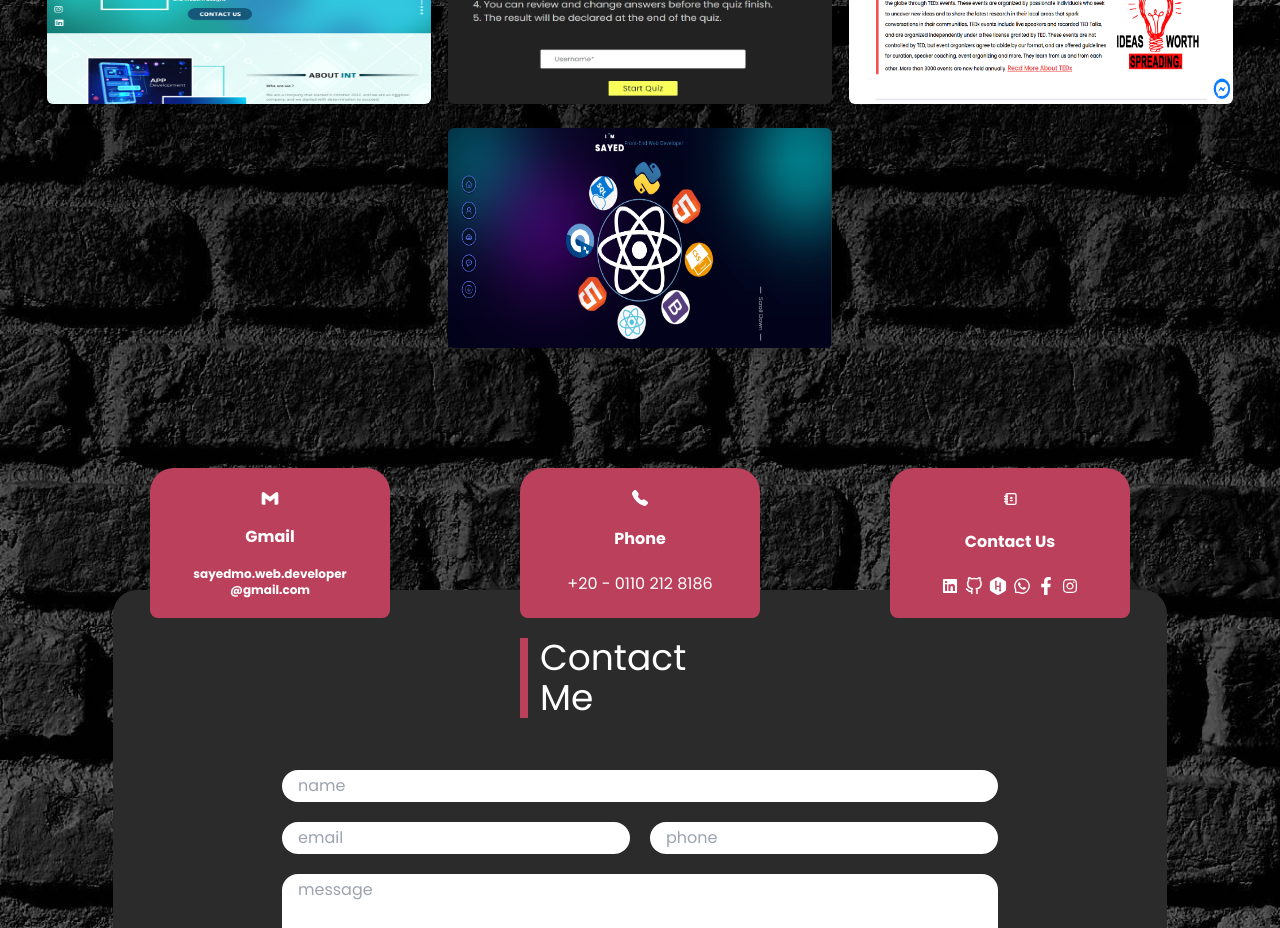
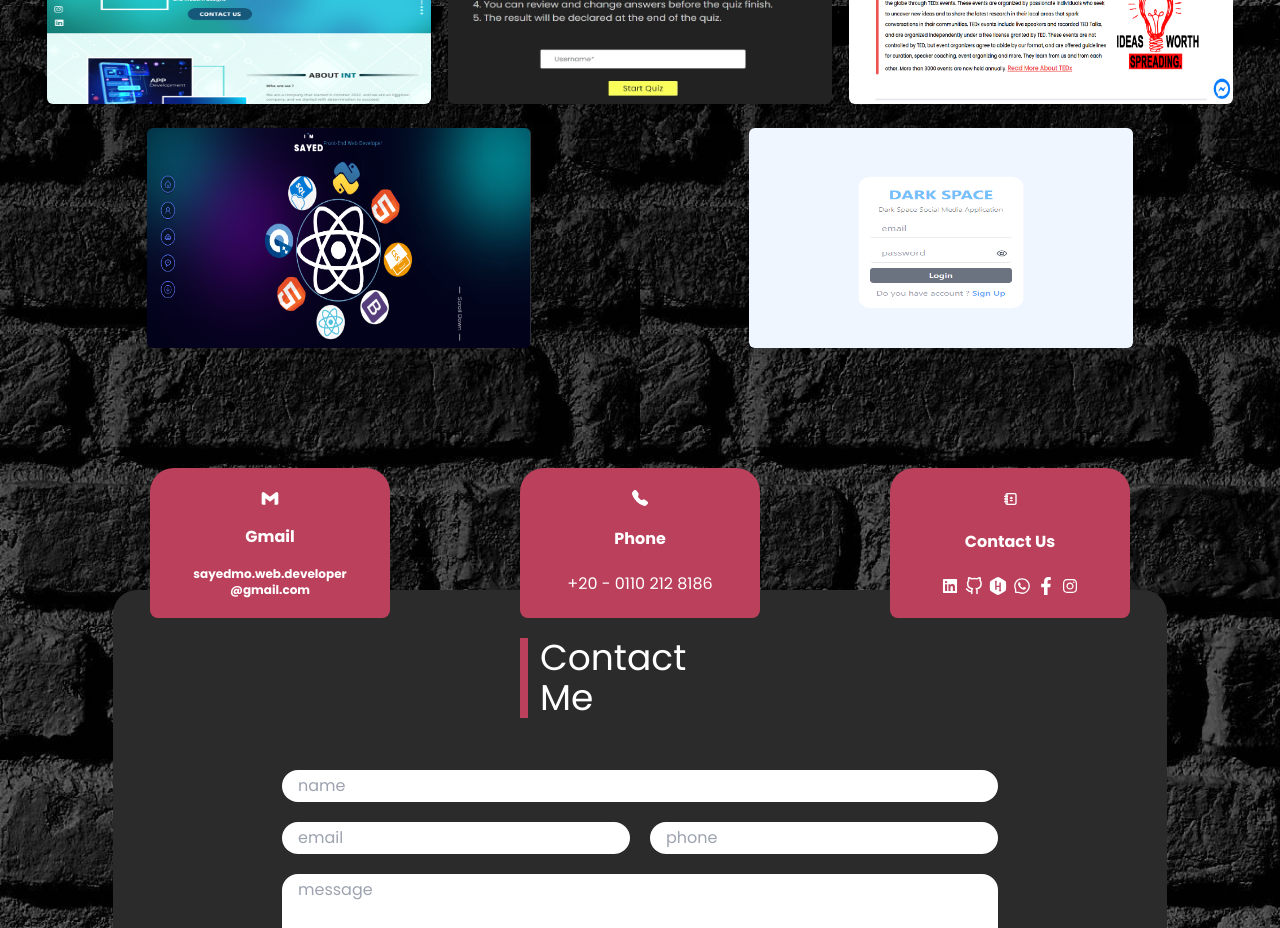
Before and after one commit to sayedmuhammed74/sayedmo-web-developer, a Next.js app: page / in a window 1280 px wide. Shown: the part 3720-4648 px from the top of the page. Built offline with nearby package versions, Linux system fonts and the light colour scheme.

Commit message:
add social project

```diff
--- a/app/utlis/data.js
+++ b/app/utlis/data.js
@@ -94,6 +94,13 @@ export const projects = [
     link: 'https://sayedmuhammed74.github.io/Portfolio/',
     image: './projects/portfolio.png',
   },
+  {
+    name: 'MERN Social App',
+    slug: 'mern-social-app',
+    description: 'Full Stack Social App with MERN Technologies',
+    link: 'https://full-stack-social-app.vercel.app/',
+    image: './projects/mern-social-app.png',
+  },
 ];
 
 export const media = {
```
Also changed, not shown: public/projects/mern-social-app.png (added).
